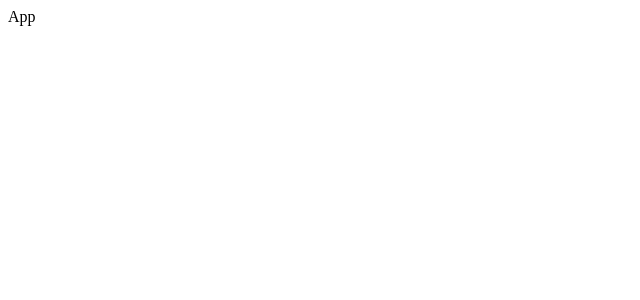
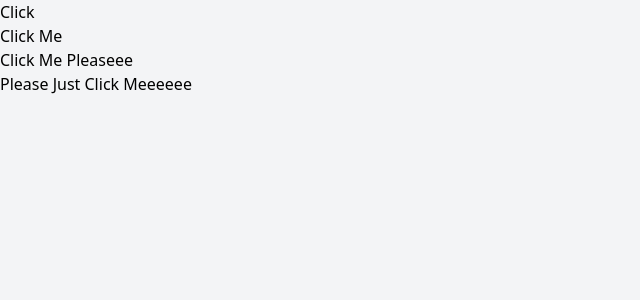
Before and after one commit to FlutterSoft/Udemy---Master-React-Course, a React (Create React App) app in the folder comps/: page / in a window 1280 px wide. Shown: the top 300 px of the page, without its empty margins (0-640 px from the left). Built offline with nearby package versions, Linux system fonts and the light colour scheme.

Commit message:
Created button component and tailwind installed

```diff
--- a/comps/package.json
+++ b/comps/package.json
@@ -6,6 +6,7 @@
     "@testing-library/jest-dom": "^5.16.5",
     "@testing-library/react": "^13.4.0",
     "@testing-library/user-event": "^13.5.0",
+    "prop-types": "^15.8.1",
     "react": "^18.2.0",
     "react-dom": "^18.2.0",
     "react-scripts": "5.0.1",
@@ -34,5 +35,8 @@
       "last 1 firefox version",
       "last 1 safari version"
     ]
+  },
+  "devDependencies": {
+    "tailwindcss": "^3.2.4"
   }
 }
--- a/comps/src/App.js
+++ b/comps/src/App.js
@@ -1,7 +1,22 @@
+import Button from './Button'
 export default function App(){
     return (
-        <div>
-            App
+        <div className="bg-gray-100 h-screen">
+            <div>
+                <Button success>Click</Button>
+            </div>
+            <div>
+                <Button primary>Click Me</Button>
+            </div>
+            <div>
+                <Button warning outline>Click Me Pleaseee</Button>
+            </div>
+            <div>
+                <Button secondary>Please Just Click Meeeeee</Button>
+            </div>
         </div>
+
+
+
     )
 }
--- /dev/null
+++ b/comps/src/Button.js
@@ -0,0 +1,32 @@
+import PropTypes from 'prop-types'
+
+// Wrapper
+export default function Button({
+    children,
+    primary,
+    secondary,
+    success,
+    warning,
+    danger,
+    outline,
+    rounded
+}){
+    return (
+        // Underlying Element
+        <button >
+            {children}
+        </button>
+    )
+}
+Button.propTypes = {
+    checkVariationValue: ({ primary, secondary, success, warning, danger }) => {
+        const count = Number(!!primary)
+        + Number(!!secondary)
+        + Number(!!warning)
+        + Number(!!success)
+        + Number(!!danger)
+        if (count > 1){
+            return new Error(`Only one of primary, secondary, success, warning, danger can be true`)
+        }
+    }
+}
--- /dev/null
+++ b/comps/src/index.css
@@ -0,0 +1,3 @@
+@tailwind base;
+@tailwind components;
+@tailwind utilities;
--- a/comps/src/index.js
+++ b/comps/src/index.js
@@ -1,3 +1,4 @@
+import './index.css'
 import React from 'react'
 import ReactDOM from 'react-dom/client'
 import App from './App'
--- /dev/null
+++ b/comps/tailwind.config.js
@@ -0,0 +1,10 @@
+/** @type {import('tailwindcss').Config} */
+module.exports = {
+  content: [
+    "./src/**/*.{js,jsx,ts,tsx}",
+  ],
+  theme: {
+    extend: {},
+  },
+  plugins: [],
+}
```
Also changed, not shown: 1 other file (tests, documents, lock files or other folders).
